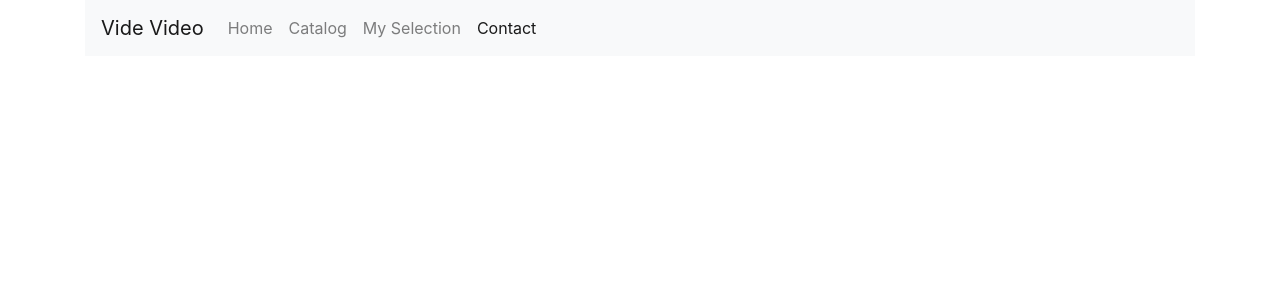
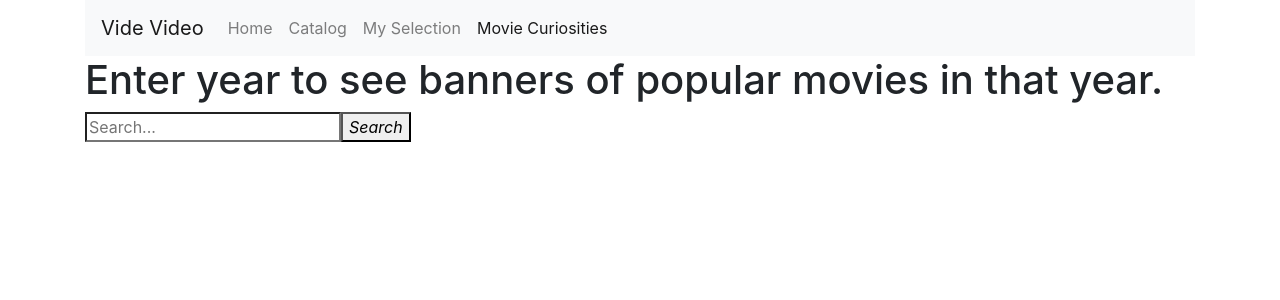
Before and after one commit to brevans25/Vide-Video, a React (Create React App) app: page /moviecuriosities in a window 1280 px wide. Shown: the top 300 px of the page. Built offline with nearby package versions, Linux system fonts and the light colour scheme.

Commit message:
MovieCuriosities Component and third endpoint added

```diff
--- a/src/App.js
+++ b/src/App.js
@@ -1,7 +1,5 @@
 import React from "react";
 import { BrowserRouter, Route } from "react-router-dom";
-
-// import SearchBar from "./components/searchBar";
 
 //App Components
 import Home from "./components/Home";
@@ -9,6 +7,7 @@ import NavBar from "./components/NavBar";
 import Catalog from "./components/Catalog";
 import Trending from "./components/Trending";
 import MySelection from "./components/MySelection";
+import MovieCuriosities from "./components/MovieCuriosities";
 import "./App.css";
 
 const App = () => (
@@ -19,6 +18,7 @@ const App = () => (
       <Route path="/catalog" component={Catalog} />
       <Route path="/trending" component={Trending} />
       <Route path="/myselection" component={MySelection} />
+      <Route path="/moviecuriosities" component={MovieCuriosities} />
     </div>
   </BrowserRouter>
 );
--- /dev/null
+++ b/src/Components/MovieCuriosities.jsx
@@ -0,0 +1,49 @@
+import React, { Component } from "react";
+import YearSearch from "./YearSearch";
+
+class MovieCuriosities extends Component {
+  constructor() {
+    super();
+    this.state = {
+      popularmovies: []
+    };
+  }
+
+  popularMovies = year => {
+    fetch(
+      `https://api.themoviedb.org/3/discover/movie?api_key=4db4144033ef5a34afbec19191f494c4&year=${year}&language=en-US&sort_by=popularity.asc&include_adult=false&include_video=false&page=1`
+    )
+      .then(response => response.json())
+      .then(responseData => {
+        this.setState({ popularmovies: responseData.results });
+      })
+      .catch(error => {
+        console.log("There was an error fetching and parsing data", error);
+      });
+  };
+
+  render() {
+    return (
+      <React.Fragment>
+        <div>
+          <h1>Enter year to see banners of popular movies in that year.</h1>
+        </div>
+
+        <YearSearch onSearch={this.popularMovies} />
+
+        <div>
+          {this.state.popularmovies.map(pop => (
+            <div key={pop.id}>
+              <img
+                src={`http://image.tmdb.org/t/p/w500${pop.poster_path}`}
+                alt={pop.title}
+              />
+            </div>
+          ))}
+        </div>
+      </React.Fragment>
+    );
+  }
+}
+
+export default MovieCuriosities;
--- a/src/Components/MySelection.jsx
+++ b/src/Components/MySelection.jsx
@@ -36,7 +36,7 @@ class MySelection extends Component {
           </thead>
           <tbody>
             {this.state.selection.map(selectedMovie => (
-              <tr>
+              <tr key={selectedMovie.id}>
                 <td>{selectedMovie.id}</td>
                 <td>{selectedMovie.title}</td>
                 <td>{selectedMovie.price}</td>
--- a/src/Components/NavBar.jsx
+++ b/src/Components/NavBar.jsx
@@ -41,8 +41,8 @@ class NavBar extends React.Component {
               <MovieCount />
             </li>
             <li className="nav-item">
-              <NavLink className="nav-link" to="#">
-                Contact
+              <NavLink className="nav-link" to="/moviecuriosities">
+                Movie Curiosities
               </NavLink>
             </li>
           </ul>
--- a/src/Components/Trending.jsx
+++ b/src/Components/Trending.jsx
@@ -30,7 +30,7 @@ class Trending extends Component {
 
         <div>
           {this.state.trending.map(trend => (
-            <div id={trend.id}>
+            <div key={trend.id}>
               <img
                 src={`https://image.tmdb.org/t/p/w500${trend.poster_path}`}
                 alt={trend.title}
--- a/src/Components/SearchForm.jsx
+++ b/src/Components/YearSearch.jsx
@@ -22,11 +22,11 @@ class SearchBar extends Component {
           type="search"
           onChange={this.onSearchChange}
           name="search"
-          ref={input => (this.query = input)}
+          ref={input => (this.year = input)}
           placeholder="Search..."
         />
         <button type="submit" id="submit" className="search-button">
-          <i className="material-icons icn-search">search</i>
+          <i className="material-icons icn-search">Search</i>
         </button>
       </form>
     );
```
